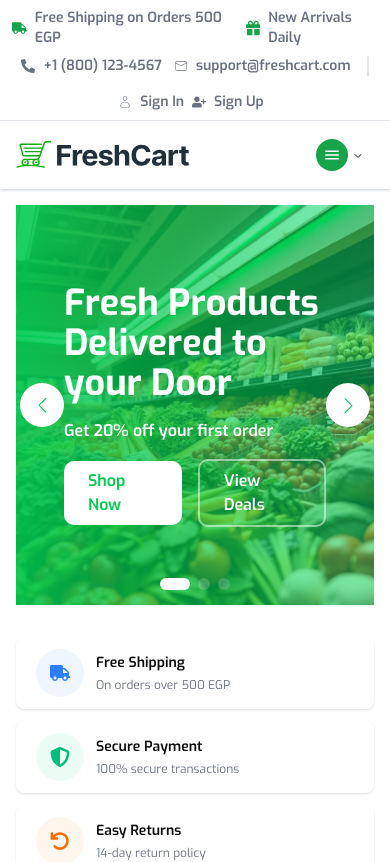
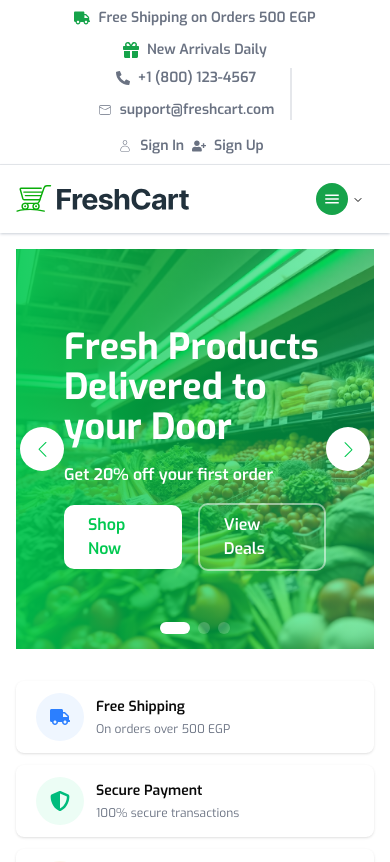
Before and after one commit to malakhusseinnn/e-commerce, a Next.js app: page / in a window 390 px wide. Shown: the top 862 px of the page. Built offline with nearby package versions, Linux system fonts and the light colour scheme; no server answers.

Commit message:
Edited Footer & FirstNav Style

```diff
--- a/src/app/_components/Navbar/FirstNav/FirstNav.tsx
+++ b/src/app/_components/Navbar/FirstNav/FirstNav.tsx
@@ -14,7 +14,7 @@ export default function FirstNav() {
     <>
       <div className=" border-b border-[#E5E7EB]">
         <div className="flex flex-col gap-2 xl:justify-between xl:flex-row items-center py-2 px-3 md:w-[80%] mx-auto">
-          <div className="flex gap-3 items-center">
+          <div className="flex gap-3 items-center flex-col md:flex-row">
             <div className="flex gap-2 items-center">
               <FaTruck className="text-[#16A34A]" />
               <p className="text-[#6A7282] font-semibold text-sm">
@@ -29,7 +29,7 @@ export default function FirstNav() {
             </div>
           </div>
           <div className="gap-4 items-center flex flex-col md:justify-between md:flex-row">
-            <div className="flex gap-3 items-center border-e-2 border-[#E5E7EB] pe-4">
+            <div className="flex flex-col md:flex-row gap-3 items-center border-e-2 border-[#E5E7EB] pe-4">
               <div className="flex gap-2 items-center text-sm text-[#6A7282] font-semibold hover:cursor-pointer hover:text-[#16A34A] transition-all">
                 <FaPhoneAlt />
                 <p>+1 (800) 123-4567</p>
--- a/src/app/_components/Navbar/Footer/Footer.tsx
+++ b/src/app/_components/Navbar/Footer/Footer.tsx
@@ -279,7 +279,7 @@ export default function Footer() {
 
           {/* {footer bottom section} */}
           <div className="border-t border-[#6A7282]/25 pt-3 flex justify-center items-center mt-6">
-            <div className="flex justify-between items-center w-[80%] text-[#6A7282]">
+            <div className="flex flex-col lg:flex-row justify-between items-center w-[80%] text-[#6A7282]">
               <p>© 2026 FreshCart. All rights reserved.</p>
               <div className="flex gap-4 items-center">
                 <div className="flex gap-2 items-center">
```
